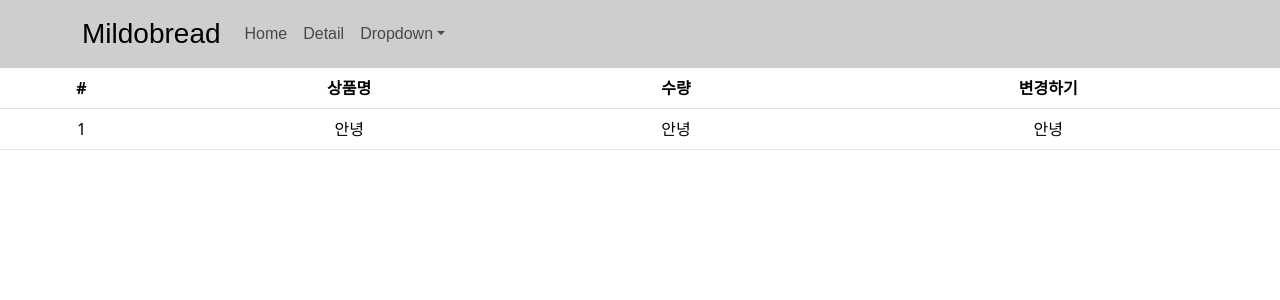
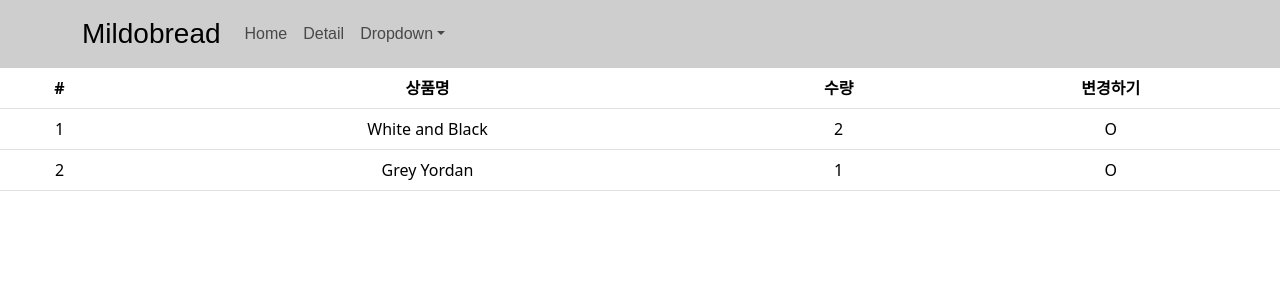
Before and after one commit to mildobread/study, a React (Create React App) app in the folder react/shop/: page /cart in a window 1280 px wide. Shown: the top 300 px of the page. Built offline with nearby package versions, Linux system fonts and the light colour scheme.

Commit message:
cart additional implementation
Signed-off-by: mildobread <mildobread@gmail.com>

```diff
--- a/react/shop/src/routes/cart.js
+++ b/react/shop/src/routes/cart.js
@@ -1,28 +1,31 @@
 import { Table } from 'react-bootstrap'
+import { useSelector } from 'react-redux'
 
 
 function Cart() {
 
-
+  let stock = useSelector((state)=>{ return state.stock }) // Redux store 가져와줌
 
   return (
     <div>
       <Table>
         <thead>
-          <tr> {/* 행 하나 생김 */}
-            <th>#</th> {/* 열 하나 생김 */}
+          <tr>
+            <th>#</th>
             <th>상품명</th>
             <th>수량</th>
             <th>변경하기</th>
           </tr>
         </thead>
         <tbody>
-          <tr>
-            <td>1</td>
-            <td>안녕</td>
-            <td>안녕</td>
-            <td>안녕</td>
-          </tr>
+          {stock.map((item, i)=>(
+            <tr key={i}>
+              <td>{i+1}</td>
+              <td>{item.name}</td>
+              <td>{item.count}</td>
+              <td>O</td>
+            </tr>
+          ))}
         </tbody>
       </Table>
     </div>
--- a/react/shop/src/store.js
+++ b/react/shop/src/store.js
@@ -1,7 +1,23 @@
-import { configureStore } from '@reduxjs/toolkit'
+import { configureStore, createSlice } from '@reduxjs/toolkit'
+
+
+let user = createSlice({
+    name: 'user',
+    initialState: 'kim'
+})
+
+let stock = createSlice({
+    name: 'stock',
+    initialState: [
+        { id: 0, name: 'White and Black', count: 2 },
+        { id: 2, name: 'Grey Yordan', count: 1 }
+    ]
+})
+
 
 export default configureStore({
   reducer: {
-
+    user : user.reducer, // state 등록
+    stock : stock.reducer
   }
 })
```
Also changed, not shown: react/shop/src/App.js (+7 -7 lines).
